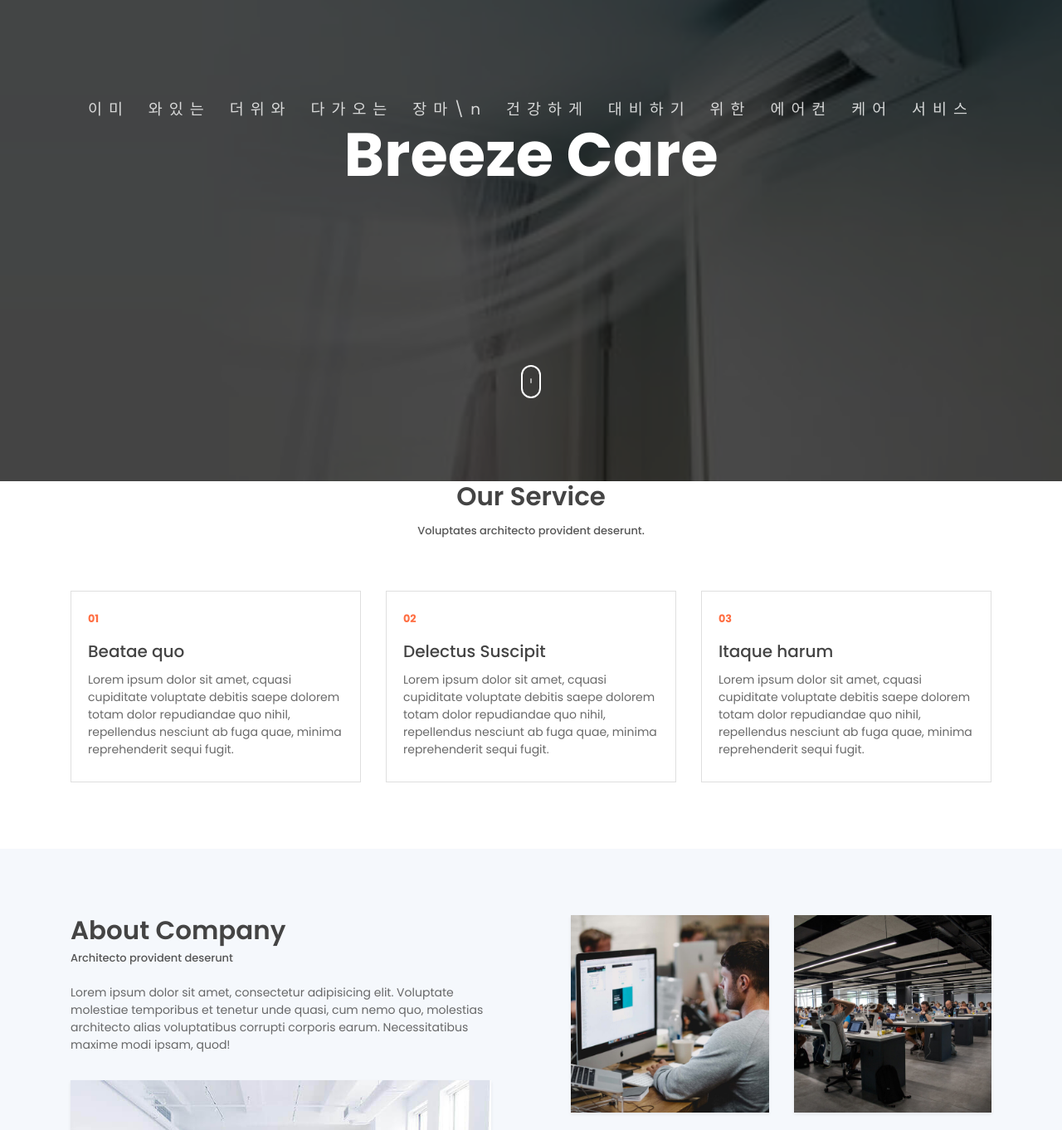
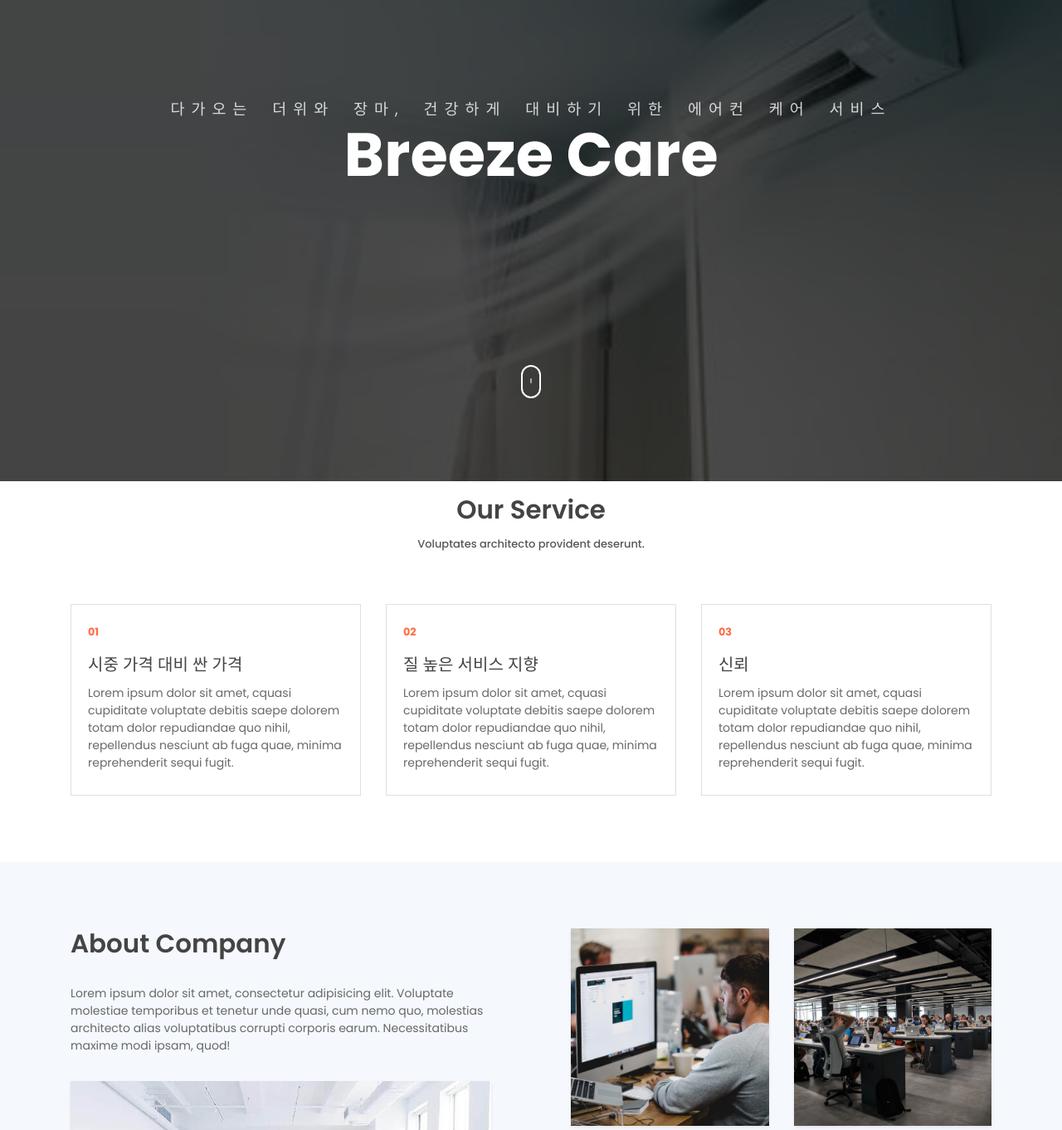
Before and after one commit to sehnara/BreezeCare.github.io, a website: page index.html in a window 1280 px wide. Shown: the part 220-1582 px from the top of the page at 83% size. Drawn offline with Linux system fonts and the light colour scheme.

Commit message:
modify contents

```diff
--- a/index.html
+++ b/index.html
@@ -51,7 +51,7 @@
     <!-- Page Header -->
     <header class="header">
         <div class="overlay">
-            <h1 class="subtitle">이미 와있는 더위와 다가오는 장마\n 건강하게 대비하기 위한 에어컨 케어 서비스</h1>
+            <h1 class="subtitle">다가오는 더위와 장마, 건강하게 대비하기 위한 에어컨 케어 서비스</h1>
             <h1 class="title">Breeze Care</h1>
         </div>
         <div class="shape">
@@ -66,6 +66,7 @@
     <!-- Service Section -->
     <section  id="service" class="section pt-0">
         <div class="container">
+            <p> </p>
             <h6 class="section-title text-center">Our Service</h6>
             <h6 class="section-subtitle text-center mb-5 pb-3">Voluptates architecto provident deserunt.</h6>
 
@@ -74,7 +75,7 @@
                     <div class="card mb-4 mb-md-0">
                         <div class="card-body">
                             <small class="text-primary font-weight-bold">01</small>
-                            <h5 class="card-title mt-3"> Beatae quo <h5>
+                            <h5 class="card-title mt-3"> 시중 가격 대비 싼 가격 <h5>
                             <p class="mb-0">Lorem ipsum dolor sit amet, cquasi cupiditate voluptate debitis saepe dolorem totam dolor repudiandae quo nihil, repellendus nesciunt ab fuga quae, minima reprehenderit sequi fugit.</p>
                         </div>
                     </div>
@@ -83,7 +84,7 @@
                     <div class="card mb-4 mb-md-0">
                         <div class="card-body">
                             <small class="text-primary font-weight-bold">02</small>
-                            <h5 class="card-title mt-3">Delectus Suscipit<h5>
+                            <h5 class="card-title mt-3">질 높은 서비스 지향<h5>
                             <p class="mb-0">Lorem ipsum dolor sit amet, cquasi cupiditate voluptate debitis saepe dolorem totam dolor repudiandae quo nihil, repellendus nesciunt ab fuga quae, minima reprehenderit sequi fugit.</p>
                         </div>
                     </div>
@@ -92,7 +93,7 @@
                     <div class="card mb-4 mb-md-0">
                         <div class="card-body">
                             <small class="text-primary font-weight-bold">03</small>
-                            <h5 class="card-title mt-3">Itaque harum<h5>
+                            <h5 class="card-title mt-3">신뢰<h5>
                             <p class="mb-0">Lorem ipsum dolor sit amet, cquasi cupiditate voluptate debitis saepe dolorem totam dolor repudiandae quo nihil, repellendus nesciunt ab fuga quae, minima reprehenderit sequi fugit.</p>
                         </div>
                     </div>
@@ -108,7 +109,7 @@
             <div class="row justify-content-between">
                 <div class="col-md-6 pr-md-5 mb-4 mb-md-0">
                     <h6 class="section-title mb-0">About Company</h6>
-                    <h6 class="section-subtitle mb-4">Architecto provident deserunt</h6>
+                    <h6 class="section-subtitle mb-4"></h6>
                     <p >Lorem ipsum dolor sit amet, consectetur adipisicing elit. Voluptate molestiae temporibus et tenetur unde quasi, cum nemo quo, molestias architecto alias voluptatibus corrupti corporis earum. Necessitatibus maxime modi ipsam, quod!</p>
                     <img src="assets/imgs/about.jpg" alt="" class="w-100 mt-3 shadow-sm">
                 </div>
```
